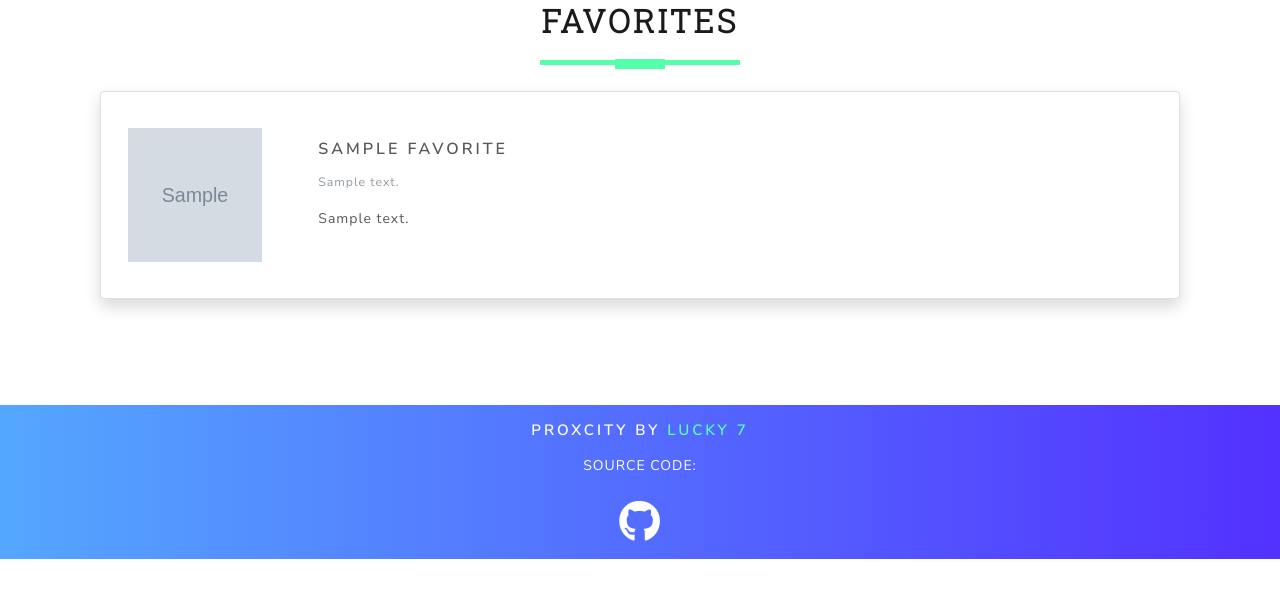
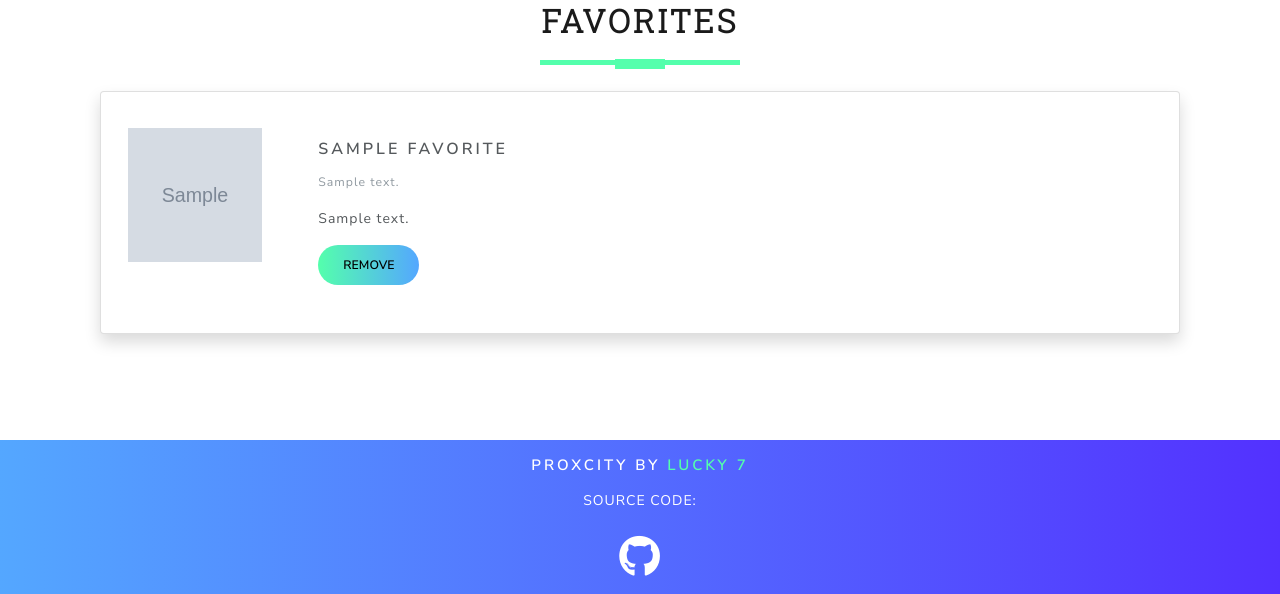
Before and after one commit to Kou-kun42/local-business-finder, a Flask app: page /user in a window 1280 px wide. Shown: the part 758-1352 px from the top of the page. Before the commit the page ends 1317 px from the top, so only its background shows below. Run offline with Flask 2, Linux system fonts and the light colour scheme; the visitor is signed in with stand-in values (Sample User, id 1); grey boxes marked "Sample" are stand-in pictures; a database or web service that is not in the repository returns one stand-in record (values such as "Sample title"); some libraries are stand-ins or nearby versions.

Commit message:
Remove button functionality implemented on user page

```diff
--- a/proxcity_app/routes.py
+++ b/proxcity_app/routes.py
@@ -164,6 +164,15 @@ def results():
     }
     return render_template('results.html', **context)
 
+@main.route('/delete', methods=['POST'])
+def delete():
+    """remove favorite from user"""
+    item = request.form.get('id')
+    mongo.db.favorites.delete_one(
+        {'_id' : ObjectId(item)}
+    )
+    return redirect(url_for('main.user'))
+
 
 ##########################################
 #             Auth Routes                #
--- a/proxcity_app/templates/user.html
+++ b/proxcity_app/templates/user.html
@@ -93,6 +93,12 @@
                   <small class="text-muted">{{ favorite.address }}</small>
                 </p>
                 <p class="card-text">{{ favorite.description }}</p>
+                <form action="/delete" method="POST">
+                  <input type="hidden" value="{{favorite._id}}" name="id">
+                <button type="submit" class="btn btn-primary">
+                  Remove
+                </button>
+              </form>
               </div>
             </div>
           </div>
```
